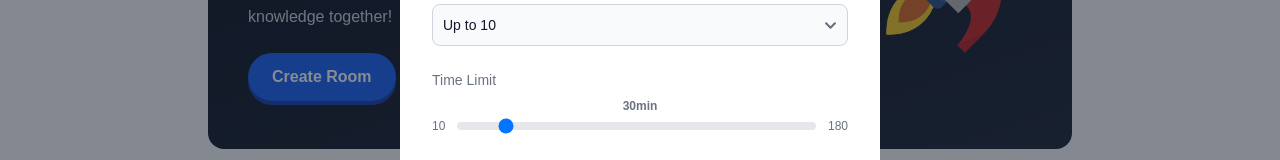
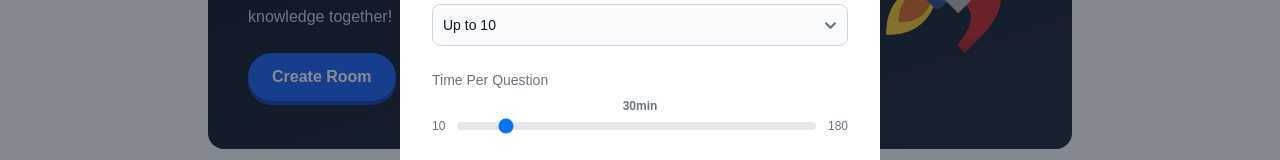
Before and after one commit to kazuki-0418/Qui-zoo, a Next.js app in the folder frontend/: page / in a window 1280 px wide. Both pictures are taken after a click on the button "Create Room". Shown: the part 300-460 px from the top of the page. Built offline with nearby package versions, Linux system fonts and the light colour scheme.

Commit message:
change text Time Per Question

```diff
--- a/frontend/src/components/pages/quiz/CreateRoomModal.tsx
+++ b/frontend/src/components/pages/quiz/CreateRoomModal.tsx
@@ -98,7 +98,7 @@ export function CreateRoomModal({
           {/* time limit */}
           <div>
             <Label htmlFor="timeLimit" className="block mb-2 text-sm font-medium text-gray-500">
-              Time Limit
+              Time Per Question
             </Label>
             <div className="w-full text-center text-xs text-gray-500 font-bold">
               {roomData.timeLimit}min
```
